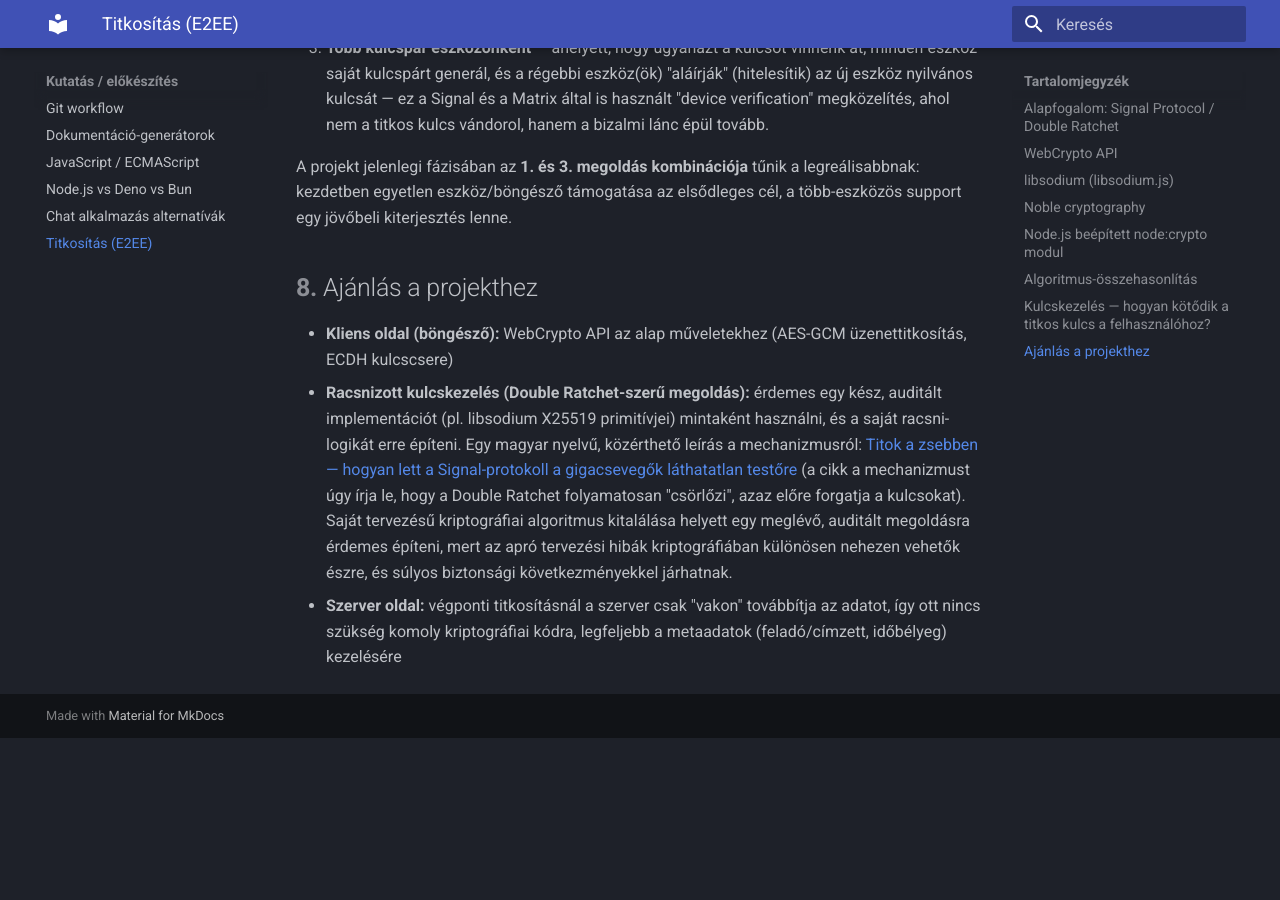
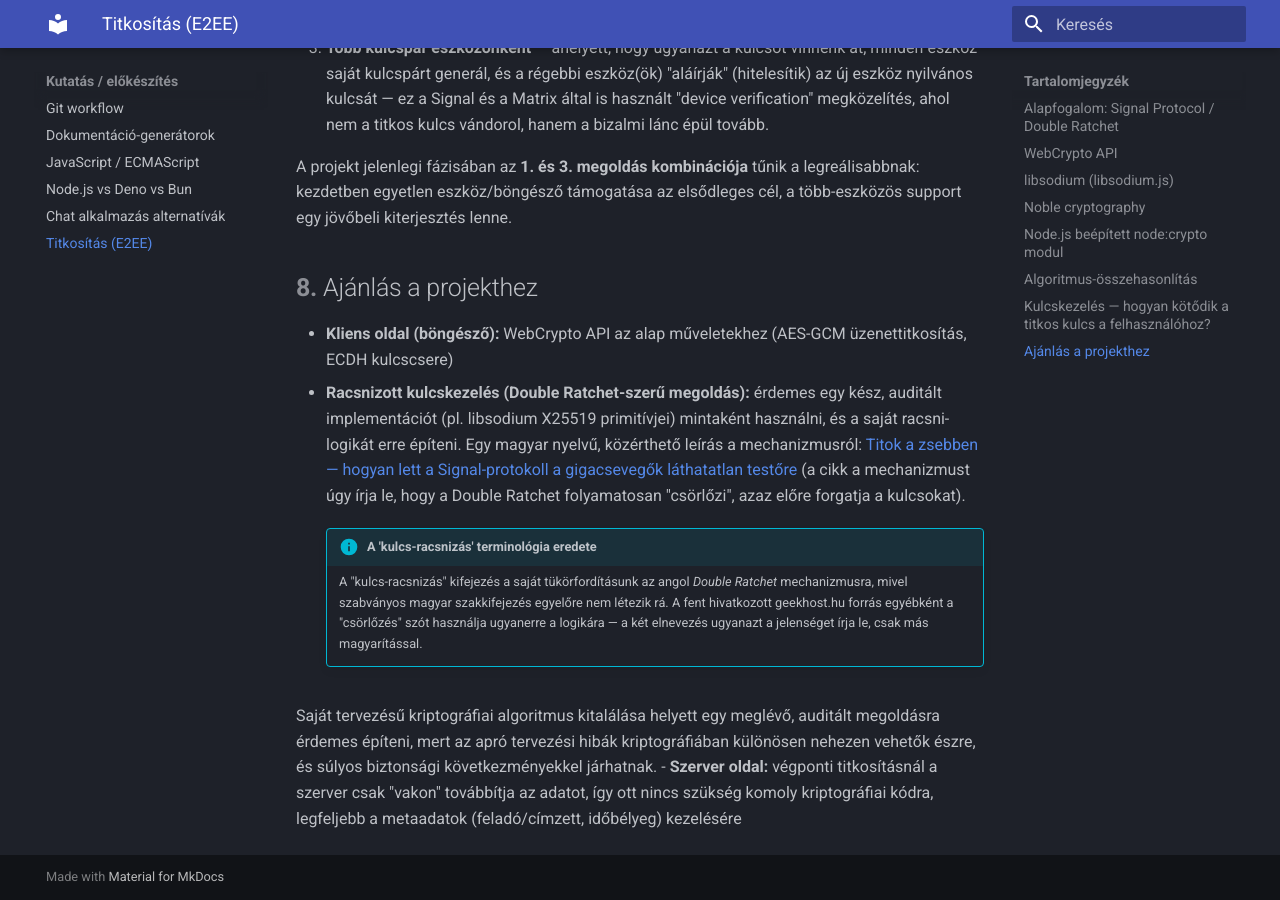
Before and after one commit to NDominikViktor/szak_gyak, an MkDocs documentation site: the page built from docs/research/encryption.md, in a window 1280 px wide and 900 px high, scrolled down 2860 px. Built offline with MkDocs 1.6.1 and Material for MkDocs 9.7.7, drawn with Linux system fonts in a browser that asks for light colours; before the commit the page ends 3598 px from its top, so only the background shows below that.

Commit message:
docs: add double ratchet terminology note to the document itself

```diff
--- a/docs/research/encryption.md
+++ b/docs/research/encryption.md
@@ -135,7 +135,17 @@
   lett a Signal-protokoll a gigacsevegők láthatatlan
   testőre](https://geekhost.hu/titok-a-zsebben-hogyan-lett-a-signal-protokoll-a-gigacsevegok-lathatatlan-testore/)
   (a cikk a mechanizmust úgy írja le, hogy a Double Ratchet folyamatosan
-  "csörlőzi", azaz előre forgatja a kulcsokat). Saját tervezésű
+  "csörlőzi", azaz előre forgatja a kulcsokat).
+
+    !!! info "A 'kulcs-racsnizás' terminológia eredete"
+        A "kulcs-racsnizás" kifejezés a saját tükörfordításunk az angol
+        *Double Ratchet* mechanizmusra, mivel szabványos magyar
+        szakkifejezés egyelőre nem létezik rá. A fent hivatkozott
+        geekhost.hu forrás egyébként a "csörlőzés" szót használja
+        ugyanerre a logikára — a két elnevezés ugyanazt a jelenséget
+        írja le, csak más magyarítással.
+
+  Saját tervezésű
   kriptográfiai algoritmus kitalálása helyett egy meglévő, auditált
   megoldásra érdemes építeni, mert az apró tervezési hibák
   kriptográfiában különösen nehezen vehetők észre, és súlyos biztonsági
```
